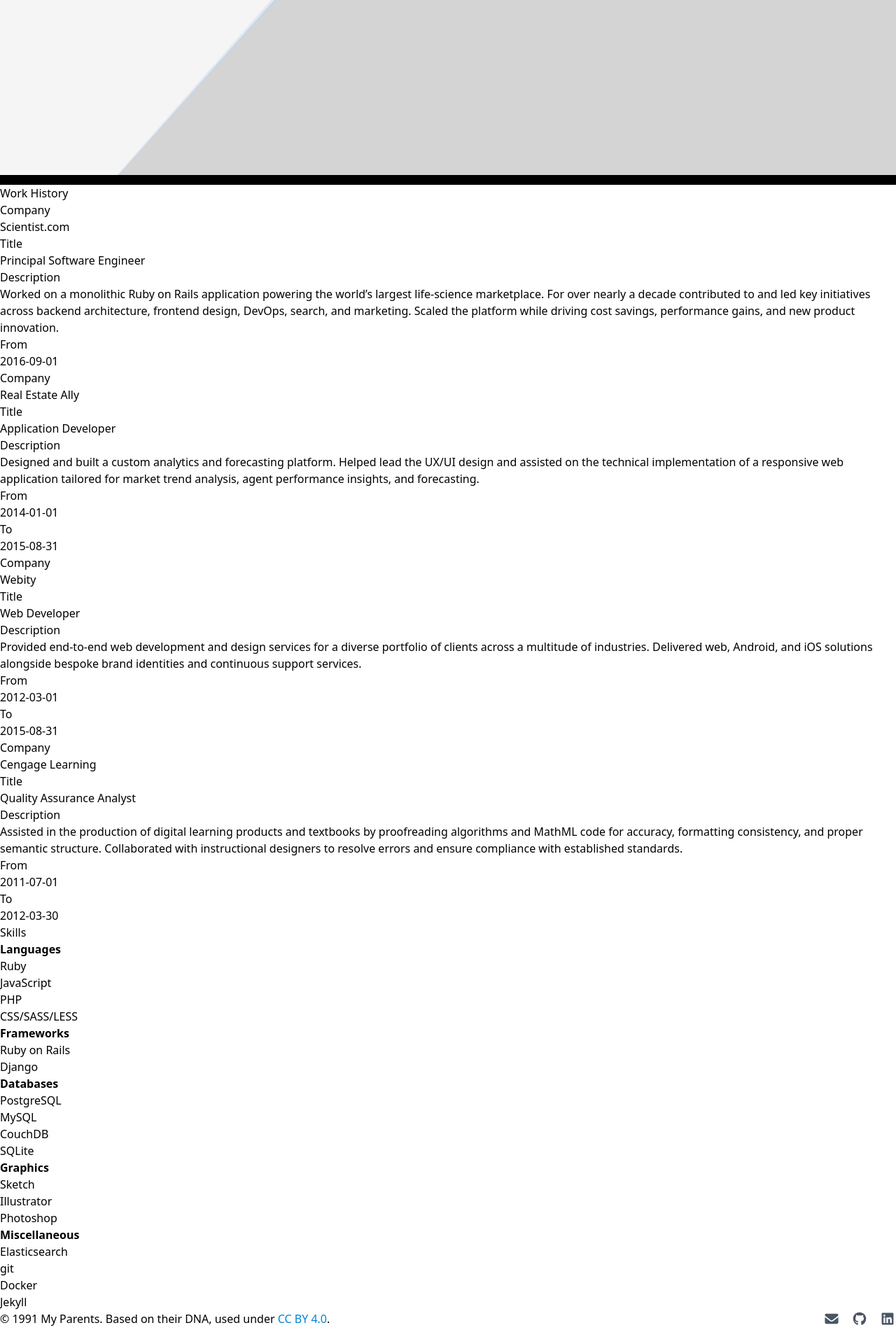
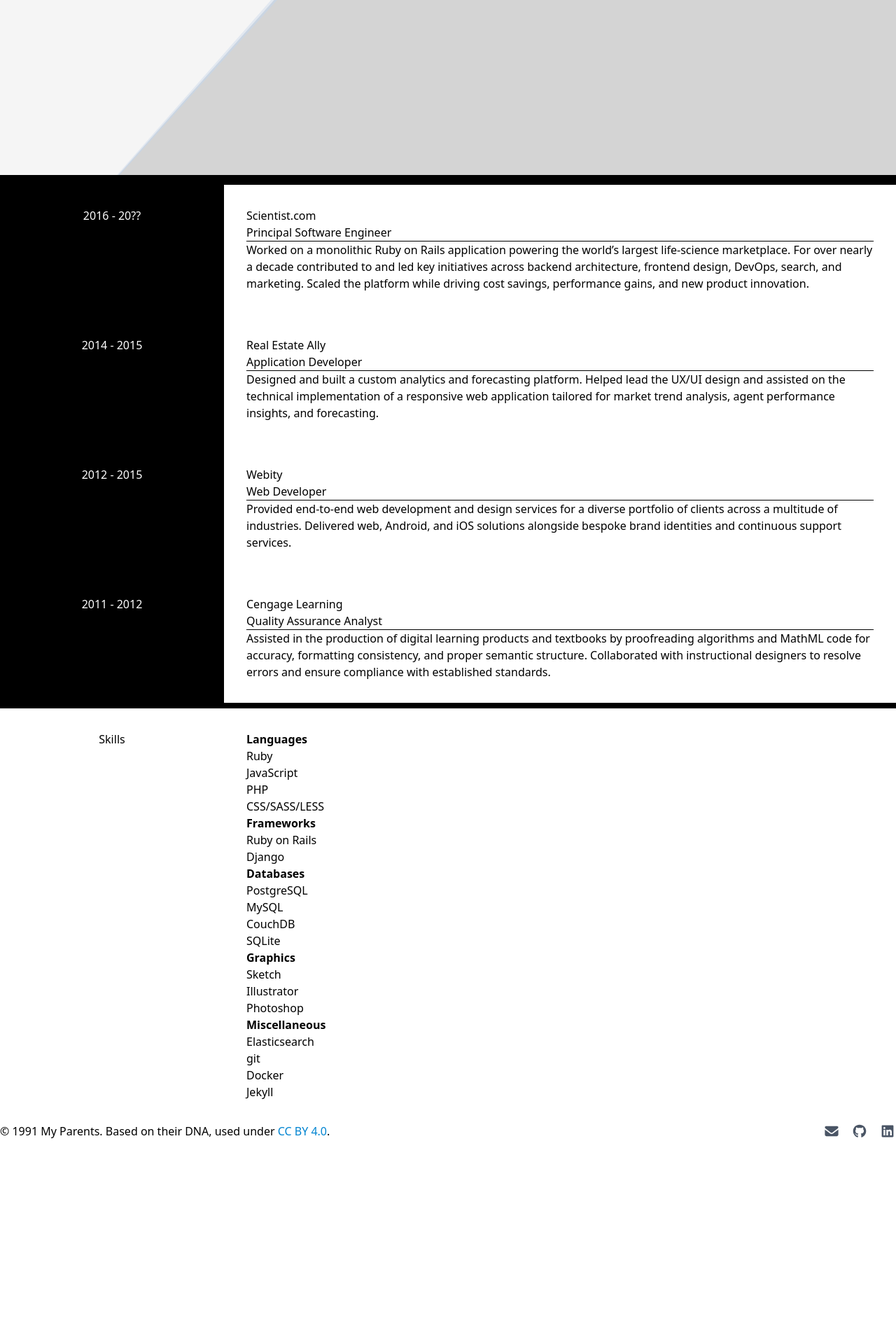
Before and after one commit to harrisonokins/harrisonokins.github.io, a Jekyll site: the page built from resume.markdown, in a window 1280 px wide. Shown: the part 650-2570 px from the top of the page at 70% size. Built offline with Jekyll 4.4.1, drawn with Linux system fonts in a browser that asks for light colours; after the commit the page ends 2302 px from its top, so only the background shows below that.

Commit message:
Start fleshing out the résumé page layout

```diff
--- a/resume.markdown
+++ b/resume.markdown
@@ -12,42 +12,52 @@ hero:
 
 {% include hero.html %}
 
-<section>
+<section class="border-b-8">
   <div class="container mx-auto">
-    <h2>Work History</h2>
-    <ul>
-        {% for company in site.data.companies %}
-            <li>
-                <dl>
-                    <dt>Company</dt>
-                    <dd>{{ company.name }}</dd>
-                    <dt>Title</dt>
-                    <dd>{{ company.job_title }}</dd>
-                    <dt>Description</dt>
-                    <dd>{{ company.description }}</dd>
-                    <dt>From</dt>
-                    <dd>{{ company.start_date }}</dd>
-                    {% if company.end_date %}
-                        <dt>To</dt>
-                        <dd>{{ company.end_date }}</dd>
-                    {% endif %}
-                </dl>
-            </li>
-        {% endfor %}
-    </ul>
-
-    <h2>Skills</h2>
-    <ul>
-        {% for skill in site.data.skills %}
-            <li>
-                <strong>{{ skill.name }}</strong>
-                {% for example in skill.examples %}
-                    <ul>
-                        <li>{{ example }}</li>
-                    </ul>
-                {% endfor %}
-            </li>
-        {% endfor %}
-    </ul>
+    <div class="grid grid-cols-4">
+      {% for company in site.data.companies %}
+        <div class="col-span-4 sm:col-span-1 text-center bg-black text-white p-8">
+          <h2>
+            {{ company.start_date | date: "%Y" }}
+            -
+            {% if company.end_date %}
+              {{ company.end_date | date: "%Y" }}
+            {% else %}
+              20??
+            {% endif %}
+          </h2>
+        </div>
+        <div class="col-span-4 sm:col-span-3 p-8">
+          <h3>{{ company.name }}</h3>
+          <h4>{{ company.job_title }}</h4>
+          <hr>
+          <p>{{ company.description }}</p>
+        </div>
+      {% endfor %}
+    </div>
   </div>
 </section>
+
+<section class="my-8">
+  <div class="container mx-auto">
+    <div class="grid grid-cols-4">
+      <div class="col-span-4 sm:col-span-1 text-center">
+        <h2>Skills</h2>
+      </div>
+      <div class="col-span-4 sm:col-span-3 px-8">
+        <ul>
+            {% for skill in site.data.skills %}
+                <li>
+                    <strong>{{ skill.name }}</strong>
+                    {% for example in skill.examples %}
+                        <ul>
+                            <li>{{ example }}</li>
+                        </ul>
+                    {% endfor %}
+                </li>
+            {% endfor %}
+        </ul>
+      </div>
+    </div>
+  </div>
+</section>
```
Also changed, not shown: assets/tailwind.css.
